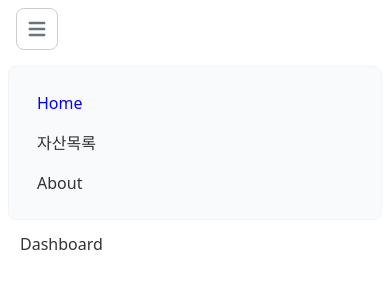
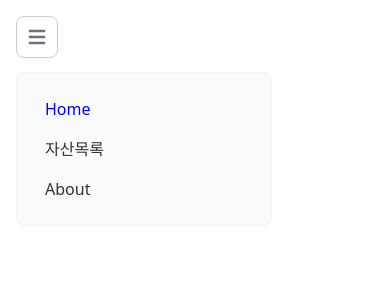
Before and after one commit to f16vsmig/pms, a Svelte app: page / in a window 390 px wide. Shown: the top 300 px of the page. Built offline with nearby package versions, Linux system fonts and the light colour scheme.

Commit message:
리스트뷰 수정중

```diff
--- a/src/components/Navbar.svelte
+++ b/src/components/Navbar.svelte
@@ -1,23 +1,16 @@
 <script>
   import { onMount } from "svelte";
   import { link, location } from "svelte-spa-router";
+  import { mobileView } from "../store";
 
-  let open = true;
-  const mobile = () => /Android|webOS|iPhone|iPod|BlackBerry|IEMobile|Opera Mini/i.test(navigator.userAgent);
-
-  onMount(() => {
-    console.log(navigator.userAgent);
-    if (mobile()) {
-      open = false;
-    }
-  });
+  let open = $mobileView ? false : true;
 </script>
 
-<nav class="sm:p-2 md:p-4 dark:bg-gray-900">
-  <div class="container flex flex-wrap items-center justify-between">
+<nav class="dark:bg-gray-900 z-50">
+  <div class="container max-sm:relative flex flex-wrap items-center justify-between">
     <button
       type="button"
-      class="inline-flex items-center p-2 ml-2 text-sm text-gray-500 rounded-lg md:hidden hover:bg-gray-100 focus:outline-none focus:ring-2 focus:ring-gray-200 dark:text-gray-400 dark:hover:bg-gray-700 dark:focus:ring-gray-600"
+      class="inline-flex items-center p-2 mt-2 ml-2 text-sm text-gray-500 rounded-lg md:hidden hover:bg-gray-100 focus:outline-none focus:ring-2 focus:ring-gray-200 dark:text-gray-400 dark:hover:bg-gray-700 dark:focus:ring-gray-600"
       on:click={() => (open = !open)}
     >
       <span class="sr-only">Open main menu</span>
@@ -27,8 +20,8 @@
     </button>
 
     {#if open}
-      <div class="w-full md:block md:w-auto">
-        <ul class="flex flex-col p-4 mt-4 border border-gray-100 rounded-lg bg-gray-50 md:flex-row md:space-x-8 md:mt-0 md:text-sm md:font-medium md:border-0 md:bg-white dark:bg-gray-800 md:dark:bg-gray-900 dark:border-gray-700">
+      <div class="w-full max-sm:w-64 max-sm:absolute max-sm:top-16 max-sm:mx-2 z-50">
+        <ul class="flex flex-col p-4 border border-gray-100 rounded-lg bg-gray-50 md:flex-row md:space-x-8 md:mt-0 md:text-sm md:font-medium md:border-0 md:bg-white dark:bg-gray-800 md:dark:bg-gray-900 dark:border-gray-700">
           <li>
             <a
               use:link
--- a/src/pages/About.svelte
+++ b/src/pages/About.svelte
@@ -6,7 +6,7 @@
 <Atype>
   <Navbar slot="navbar" />
 
-  <div class="p-3 pe-5" slot="content">
+  <div class="" slot="content">
     <h1>About11</h1>
   </div>
 </Atype>
--- a/src/pages/Sites.svelte
+++ b/src/pages/Sites.svelte
@@ -7,6 +7,8 @@
 
   import Form from "../components/Form.svelte";
   import Alternative from "../assets/btn/Alternative.svelte";
+
+  import { mobileView } from "../store";
 
   let formData = {
     title: "새로운 발전소 추가하기",
@@ -239,13 +241,13 @@
   <Navbar slot="navbar" />
 
   <div slot="content">
-    <div class="flex justify-between items-center my-4 mx-10">
-      <div class="flex-none w-96 ml-4">
-        <h3 class="text-lg">
+    <div class="flex max-sm:flex-col-reverse justify-between my-4 max-sm:px-3 md:px-10">
+      <div class="sm:flex-auto md:flex-none md:w-96">
+        <h3 class="text-lg max-sm:pt-5">
           <span class="text-red-700">{siteList.data.length}</span>개의 발전소가 있습니다.
-          <span class="ml-3">
+          <span class="ml-2 md:ml-3">
             <Alternative
-              name={"+ 새로 등록하기"}
+              name={$mobileView ? "+ 추가" : "+ 새로 등록하기"}
               on:click={() => {
                 modalForm = true;
               }}
@@ -254,9 +256,9 @@
         </h3>
       </div>
 
-      <form class="flex-initial ml-4" role="search">
+      <form class="sm:flex-auto md:flex-initial md:ml-4 max-sm:my-2" role="search">
         <label for="simple-search" class="sr-only">검색</label>
-        <div class="relative w-96">
+        <div class="relative md:w-96">
           <div class="absolute inset-y-0 left-0 flex items-center pl-3 pointer-events-none">
             <svg aria-hidden="true" class="w-5 h-5 text-gray-500 dark:text-gray-400" fill="currentColor" viewBox="0 0 20 20" xmlns="http://www.w3.org/2000/svg"
               ><path fill-rule="evenodd" d="M8 4a4 4 0 100 8 4 4 0 000-8zM2 8a6 6 0 1110.89 3.476l4.817 4.817a1 1 0 01-1.414 1.414l-4.816-4.816A6 6 0 012 8z" clip-rule="evenodd" /></svg
@@ -295,15 +297,10 @@
       {/if}
     </div>
 
-    <div class="flex flex-wrap mx-10">
+    <div class="flex max-sm:flex-col flex-wrap px-3">
       {#each siteList.data as site, i}
         {#if search == "" || site.name.includes(search) || site.address.includes(search) || site.owner.includes(search)}
-          <a
-            use:link
-            href={"/pop/sites/" + site.id}
-            class="flex-col ml-4 mb-5 bg-white border rounded-lg shadow-md md:flex-row md:max-w-xl hover:bg-gray-100 dark:border-gray-700 dark:bg-gray-800 dark:hover:bg-gray-700"
-            style="min-width: {(1 + site.totalRatingOutputKW / siteList.grandTotalRatingOutputKW) * 20}rem;"
-          >
+          <a use:link href={"/pop/sites/" + site.id} class="flex-col mb-5 bg-white border rounded-lg shadow-md md:flex-row md:w-96 md:mx-5 hover:bg-gray-100 dark:border-gray-700 dark:bg-gray-800 dark:hover:bg-gray-700">
             <div class="flex justify-between p-4 leading-normal">
               <h5 class="text-2xl tracking-tight text-gray-900 dark:text-white {search != '' && site.name.includes(search) ? 'text-red-500' : ''}">
                 {site.name}
--- a/src/store.js
+++ b/src/store.js
@@ -1,4 +1,4 @@
-import { writable } from "svelte/store";
+import { readable, writable } from "svelte/store";
 
 export const count = writable(0);
 
@@ -18,3 +18,5 @@ export const modalFormToggle = writable(false); // 모달폼 토글 상태
 export const sidebarVisable = writable(true);
 
 export const mgmBldrgstPk = writable(""); // 건축물대장pk
+
+export const mobileView = readable(/Android|webOS|iPhone|iPod|BlackBerry|IEMobile|Opera Mini/i.test(navigator.userAgent));
```
Also changed, not shown: public/build/bundle.css, public/build/bundle.js, 1 other file (tests, documents, lock files or other folders).
